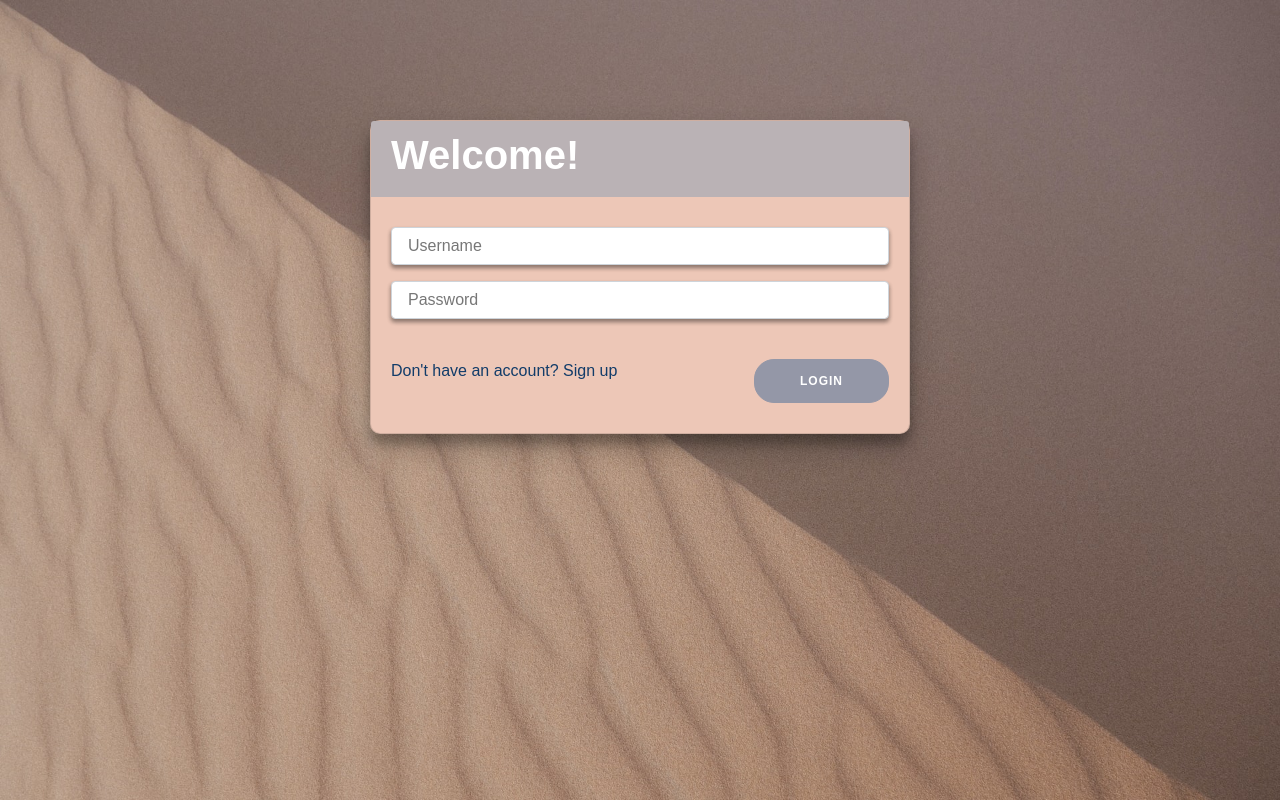
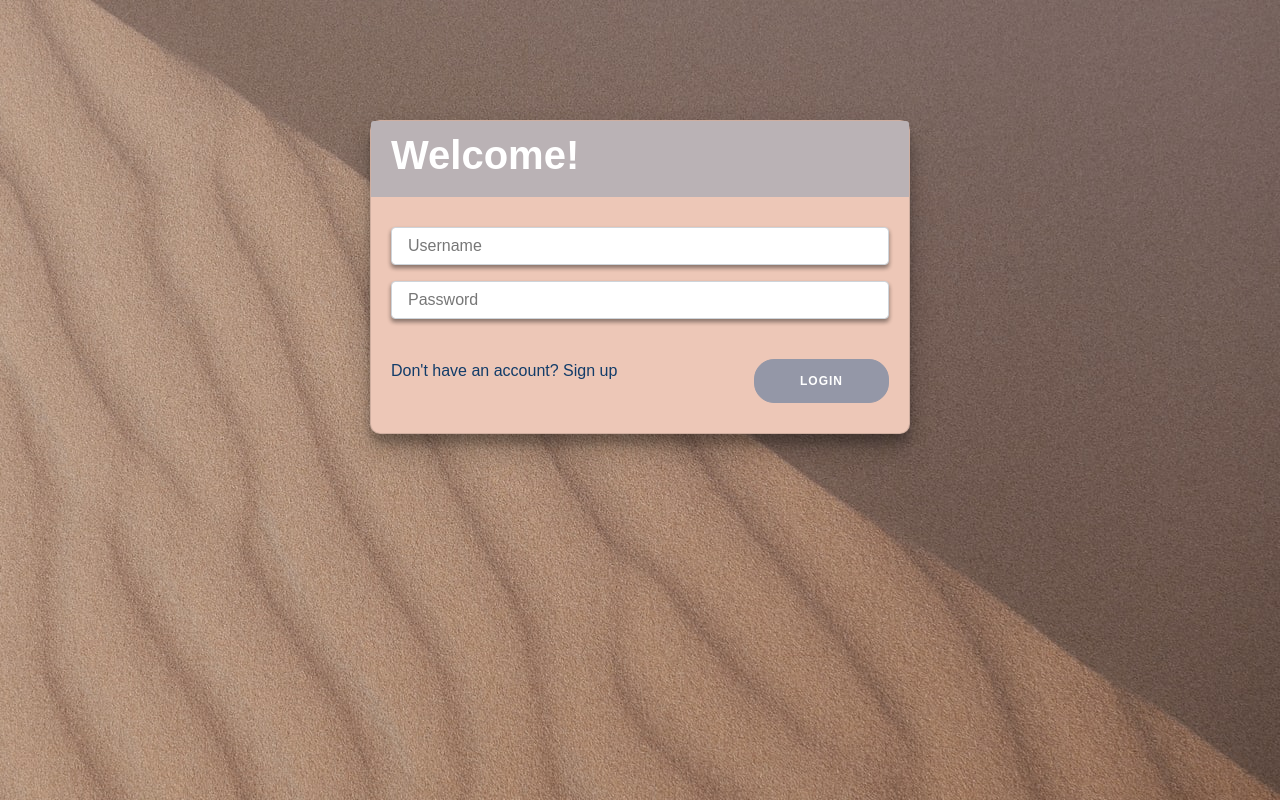
Before and after one commit to vkalaparthy/project3-repo, a React (Create React App) app in the folder client/: page / in a window 1280 px wide. Built offline with nearby package versions, Linux system fonts and the light colour scheme; no server answers; a web font is replaced by a local one.

Commit message:
fixed background cover

```diff
--- a/client/src/index.css
+++ b/client/src/index.css
@@ -2,9 +2,7 @@ body {
   margin: 0;
   padding: 0;
   font-family: sans-serif;
-  background-image: url("background.jpg");
-  background-size: cover;
-  background-repeat: no-repeat;
+  background: url("background.jpg") no-repeat fixed 100% 100%;
 }
 
 h1, h2 {
```
